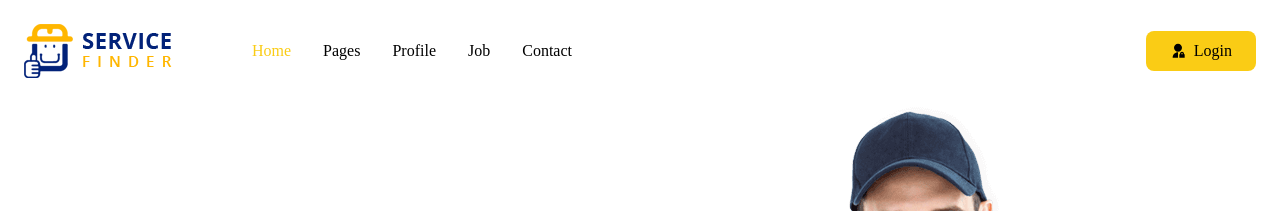
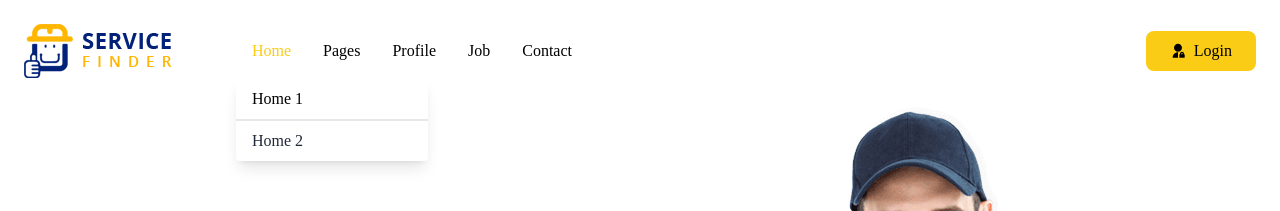
Before and after one commit to kashishGoNukkad/GN_Portal_Frontend, a Next.js app: page /home in a window 1280 px wide. Both pictures are taken after a click on the link "Home". Shown: the top 211 px of the page. Built offline with nearby package versions, Linux system fonts and the light colour scheme; no server answers; a web font is replaced by a local one.

Commit message:
Updates related to Login

```diff
--- a/src/app/admindashboard/Components/SearchComponent.jsx
+++ b/src/app/admindashboard/Components/SearchComponent.jsx
@@ -15,7 +15,7 @@ const SearchComponent = () => {
   const [isDropdownVisible, setDropdownVisible] = useState(false);
   const [selectedCategory, setSelectedCategory] = useState({ name: "Select Category", icon: "" });
   const [query, setQuery] = useState('');
-  const [location, setLocation] = useState({ lat: null, lng: null });
+  const [location, setLocation] = useState({ lat: 19.7504798, lng: 75.7158884 });
   const [results, setResults] = useState('');
   const dispatch = useDispatch();
 
--- a/src/app/admindashboard/Components/TempHeader.jsx
+++ b/src/app/admindashboard/Components/TempHeader.jsx
@@ -73,8 +73,12 @@ const TempHeader = () => {
   const [isOtpGenerated, setIsOtpGenerated] = useState(false);
   const [isLoggedIn, setIsLoggedIn] = useState(false);
   const [errorMessage, setErrorMessage] = useState('');
+  const [openDropdown, setOpenDropdown] = useState(null);
   const toggleSidebar = () => {
     setIsSidebarOpen(!isSidebarOpen);
+  };
+  const toggleDropdown = (dropdown) => {
+    setOpenDropdown(openDropdown === dropdown ? null : dropdown);
   };
   useEffect(() => {
     const isNameValid = name.trim() !== "";
@@ -113,7 +117,7 @@ const TempHeader = () => {
       setName("");
       setmobile("");
       setEmail("");
-      // setEmail2('')
+
     } catch (error) {
       console.log(error);
     }
@@ -222,7 +226,7 @@ const TempHeader = () => {
         <div className="flex justify-between items-center p-6">
           <div className="flex justify-center items-center gap-16">
             <Image src={logo} alt="Picture of the author" />
-            <div className="hidden md:flex items-center">
+            {/* <div className="hidden md:flex items-center">
               <ul className="relative flex justify-center items-center">
                 <li className="group tex-lg">
                   <a
@@ -231,7 +235,7 @@ const TempHeader = () => {
                   >
                     Home
                   </a>
-                  <div className="absolute left-0 mt-2 w-48 rounded shadow-lg opacity-0 group-hover:opacity-100 transition-opacity duration-300">
+                  <div className=" absolute left-0 mt-2 w-48 rounded shadow-lg bg-white group-hover:opacity-100 transition-opacity duration-300">
                     <span className="hover:bg-red-300">
                       <a href="#">
                         <div className="block px-4 py-2  border-b-2">
@@ -241,7 +245,7 @@ const TempHeader = () => {
                     </span>
                     <a
                       href="#"
-                      className="block px-4 py-2 text-gray-800 hover:bg-gray-100"
+                      className="z-50 block px-4 py-2 text-gray-800 hover:bg-gray-100"
                     >
                       Home 2
                     </a>
@@ -251,7 +255,7 @@ const TempHeader = () => {
                   <a href="#" className="inline-block  px-4 py-2">
                     Pages
                   </a>
-                  <div className="absolute left-24 mt-2 w-48 rounded shadow-lg opacity-0 group-hover:opacity-100 transition-opacity duration-300">
+                  <div className="z-50 absolute left-24 mt-2 w-48 rounded shadow-lg bg-white group-hover:opacity-100 transition-opacity duration-300">
                     <a
                       href="#"
                       className="block px-4 py-2 text-gray-800 border-b-2"
@@ -270,7 +274,7 @@ const TempHeader = () => {
                   <a href="#" className="inline-block px-4 py-2">
                     Profile
                   </a>
-                  <div className="absolute left-48 mt-2 w-48 rounded shadow-lg opacity-0 group-hover:opacity-100 transition-opacity duration-300">
+                  <div className=" z-50 absolute left-48 mt-2 w-48 rounded shadow-lg bg-white group-hover:opacity-100 transition-opacity duration-300">
                     <a
                       href="#"
                       className="block px-4 py-2 text-gray-800 border-b-2"
@@ -279,7 +283,7 @@ const TempHeader = () => {
                     </a>
                     <a
                       href="#"
-                      className="block px-4 py-2 text-gray-800 hover:bg-gray-100"
+                      className=" block px-4 py-2 text-gray-800 hover:bg-gray-100"
                     >
                       Home 2
                     </a>
@@ -289,7 +293,7 @@ const TempHeader = () => {
                   <a href="#" className="inline-block px-4 py-2">
                     Job
                   </a>
-                  <div className="absolute left-72 mt-2 w-48 rounded shadow-lg opacity-0 group-hover:opacity-100 transition-opacity duration-300">
+                  <div className="z-50 absolute left-72 mt-2 w-48 rounded shadow-lg bg-white group-hover:opacity-100 transition-opacity duration-300">
                     <a
                       href="#"
                       className="block px-4 py-2 text-gray-800 border-b-2"
@@ -308,7 +312,7 @@ const TempHeader = () => {
                   <a href="#" className="inline-block px-4 py-2">
                     Contact
                   </a>
-                  <div className="absolute left-86 mt-2 w-48 rounded shadow-lg opacity-0 group-hover:opacity-100 transition-opacity duration-300">
+                  <div className="z-50 absolute left-86 mt-2 w-48 rounded shadow-lg bg-white group-hover:opacity-100 transition-opacity duration-300">
                     <a
                       href="#"
                       className="block px-4 py-2 text-gray-800 border-b-2"
@@ -324,7 +328,121 @@ const TempHeader = () => {
                   </div>
                 </li>
               </ul>
+            </div> */}
+            <div className="hidden md:flex items-center">
+      <ul className="relative flex justify-center items-center">
+        <li className="group tex-lg">
+          <a
+            href="#"
+            className="inline-block px-4 py-2 text-yellow-400"
+            onClick={() => toggleDropdown('home')}
+          >
+            Home
+          </a>
+          {openDropdown === 'home' && (
+            <div className="absolute left-0 mt-2 w-48 rounded shadow-lg bg-white transition-opacity duration-300">
+              <span className="hover:bg-red-300">
+                <a href="#">
+                  <div className="block px-4 py-2 border-b-2">
+                    Home 1
+                  </div>
+                </a>
+              </span>
+              <a
+                href="#"
+                className="z-50 block px-4 py-2 text-gray-800 hover:bg-gray-100"
+              >
+                Home 2
+              </a>
             </div>
+          )}
+        </li>
+        <li className="group">
+          <a href="#" className="inline-block px-4 py-2" onClick={() => toggleDropdown('pages')}>
+            Pages
+          </a>
+          {openDropdown === 'pages' && (
+            <div className="z-50 absolute left-24 mt-2 w-48 rounded shadow-lg bg-white transition-opacity duration-300">
+              <a
+                href="#"
+                className="block px-4 py-2 text-gray-800 border-b-2"
+              >
+                Home 1
+              </a>
+              <a
+                href="#"
+                className="block px-4 py-2 text-gray-800 hover:bg-gray-100"
+              >
+                Home 2
+              </a>
+            </div>
+          )}
+        </li>
+        <li className="group">
+          <a href="#" className="inline-block px-4 py-2" onClick={() => toggleDropdown('profile')}>
+            Profile
+          </a>
+          {openDropdown === 'profile' && (
+            <div className="z-50 absolute left-48 mt-2 w-48 rounded shadow-lg bg-white transition-opacity duration-300">
+              <a
+                href="#"
+                className="block px-4 py-2 text-gray-800 border-b-2"
+              >
+                Home 1
+              </a>
+              <a
+                href="#"
+                className="block px-4 py-2 text-gray-800 hover:bg-gray-100"
+              >
+                Home 2
+              </a>
+            </div>
+          )}
+        </li>
+        <li className="group">
+          <a href="#" className="inline-block px-4 py-2" onClick={() => toggleDropdown('job')}>
+            Job
+          </a>
+          {openDropdown === 'job' && (
+            <div className="z-50 absolute left-72 mt-2 w-48 rounded shadow-lg bg-white transition-opacity duration-300">
+              <a
+                href="#"
+                className="block px-4 py-2 text-gray-800 border-b-2"
+              >
+                Home 1
+              </a>
+              <a
+                href="#"
+                className="block px-4 py-2 text-gray-800 hover:bg-gray-100"
+              >
+                Home 2
+              </a>
+            </div>
+          )}
+        </li>
+        <li className="group">
+          <a href="#" className="inline-block px-4 py-2" onClick={() => toggleDropdown('contact')}>
+            Contact
+          </a>
+          {openDropdown === 'contact' && (
+            <div className="z-50 absolute left-86 mt-2 w-48 rounded shadow-lg bg-white transition-opacity duration-300">
+              <a
+                href="#"
+                className="block px-4 py-2 text-gray-800 border-b-2"
+              >
+                Home 1
+              </a>
+              <a
+                href="#"
+                className="block px-4 py-2 text-gray-800 hover:bg-gray-100"
+              >
+                Home 2
+              </a>
+            </div>
+          )}
+        </li>
+      </ul>
+    </div>
           </div>
           <div className="flex justify-center items-center gap-8">
             {/* {
```
